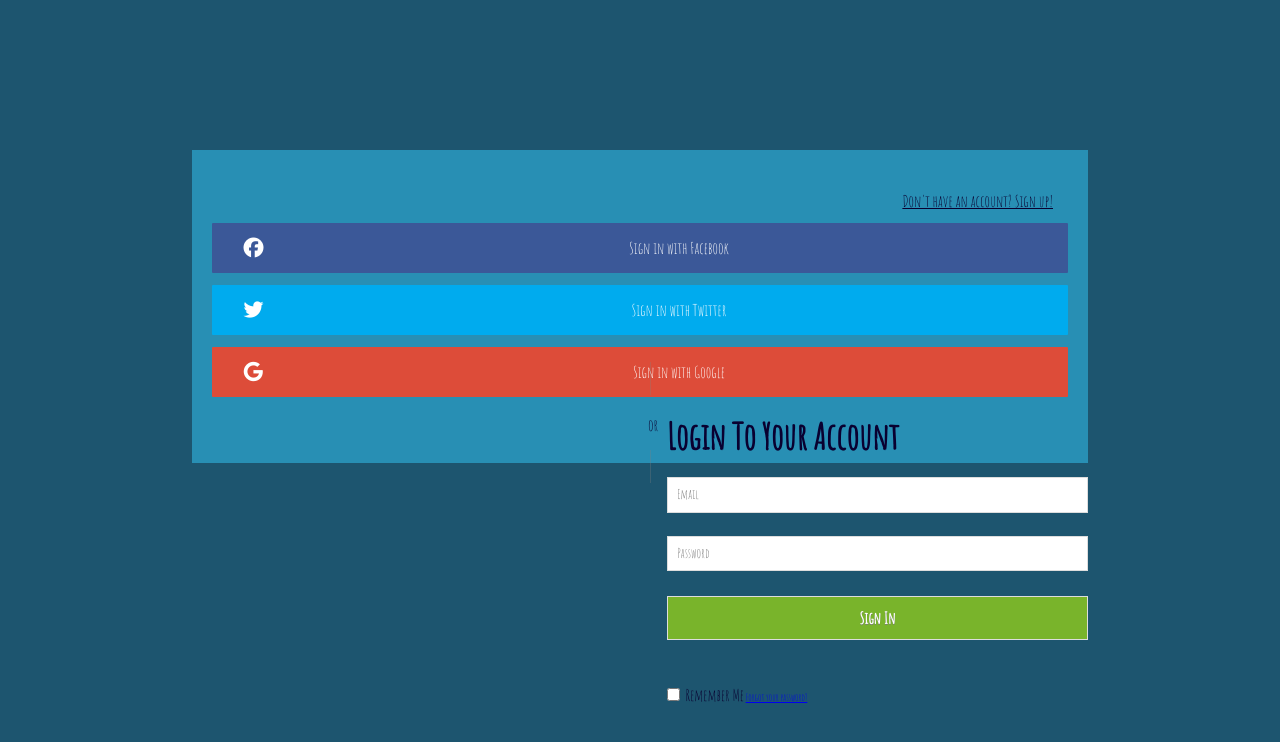
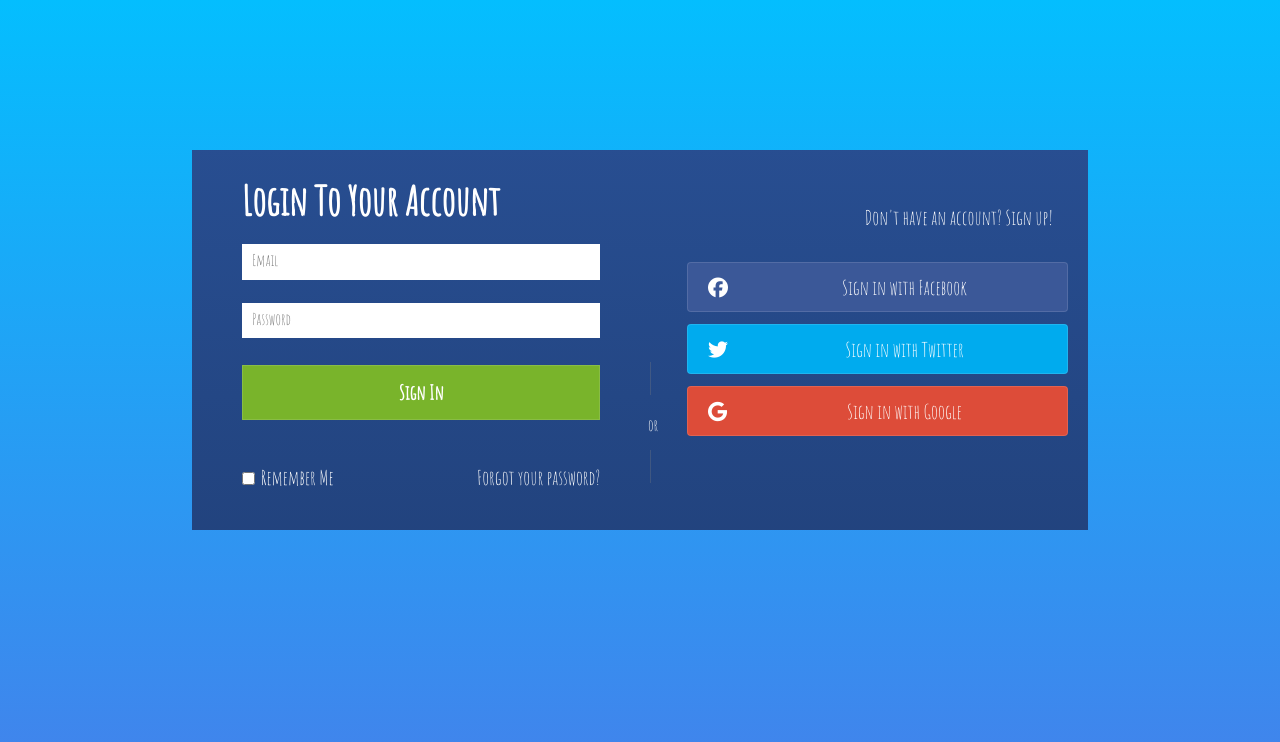
Before and after one commit to deiviiss/memorama-js, a website: page src/login.html in a window 1280 px wide. Drawn offline with Linux system fonts and the light colour scheme.

Commit message:
refactor: :art: Change of CSS code structure and visual upgrades
Change in tabulation and spacing to standardize, changes in variables and colors used, and removal of code that was not being implemented

```diff
--- a/src/styles/login.css
+++ b/src/styles/login.css
@@ -1,15 +1,12 @@
 @import url('https://fonts.googleapis.com/css2?family=Amatic+SC&display=swap');
 
 :root {
-  --blue: #288FB4;
-  --complementary: #1D556F;
-  --beige: #EFDDB2;
-  --red: #FA360A;
-  --black: #000000;
-  --dark-blue: #090030;
-  --dark-complementary: #0C3C78;
-  --dark-font: #04879C;
-  --red-dark: #F30A49;
+  --bg-primary: linear-gradient(to top, #4481eb 0%, #04befe 100%) fixed no-repeat;
+  --bg-secundary: linear-gradient(to top, #1e3c72 0%, #1e3c72 1%, #2a5298 100%) fixed no-repeat;
+  --bg-modal: linear-gradient(to top, #ffa366 0%, #f4cda5 100%) fixed no-repeat;
+  --bg-card: linear-gradient(-60deg, #ff5858 0%, #f09819 100%) fixed no-repeat;
+  --complementary-dark: #090030;
+  --complementary-light: #ffff;
   --sm: 1.6rem;
   --md: 3.6rem;
   --lg: 6.4rem;
@@ -24,7 +21,8 @@
 html {
   font-size: 62.5%;
   font-family: 'Amatic SC', cursive;
-  background-color: var(--complementary);
+  background: var(--bg-primary);
+  background-size: cover;
 }
 
 .register-account{
@@ -37,7 +35,7 @@ html {
 
 .login-form input{
     width: 100%;
-    border: 1px solid #dddddd;
+    border: 0.1rem solid rgba(255, 255, 255, 0.12);
     padding: 0.7em;
     margin: 0.6em 0;
     border-radius: 0;
@@ -49,7 +47,8 @@ html {
 }
 
 .signform {
-    background-color: var(--blue);
+    background: var(--bg-secundary);
+    background-size: cover;
     padding-bottom: 4rem;
     padding-top: 3.5rem;
     margin: 0 auto;
@@ -57,94 +56,86 @@ html {
 }
 
 .bts {
-    padding: 2em;
+    display: flex;
+    flex-direction: column;
+    width: 100%;
+    padding: 2rem;
     margin: 0.6em 0;
 }
 
 .bts-a{
-    float:right;
+    float: right;
     margin-right: 3.5rem;
-    font-size: var(--sm);
-    color: var(--dark-blue);
+    font-size: 2rem;
+    color: var(--complementary-light);
+    text-decoration: none;
 }
 
 .bts-a:hover{
-    color: #79b42b;
-    text-decoration: none;
-    background: white;
+    color: var(--complementary-dark);
+    background: var(--bg-modal);
+    background-size: cover;
 }
 
 .bts span {
     text-align: center;
-    font-size: var(--sm);
+    font-size: 2rem;
     font-family: 'Amatic SC', cursive;
 }
 
 .social {
-    transition: background 200ms ease-in-out 0s;
-    -webkit-transition: background 200ms ease-in-out 0s;
-    -moz-transition: background 200ms ease-in-out 0s;
-    -o-transition: background 200ms ease-in-out 0s;
-    -ms-transition: background 200ms ease-in-out 0s;
     margin-top: 1.2rem;
-    -webkit-border-top-left-radius:1px;
-    -moz-border-radius-topleft:1px;
-    border-top-left-radius:1px;
-    -webkit-border-top-right-radius:1px;
-    -moz-border-radius-topright:1px;
-    border-top-right-radius:1px;
-    -webkit-border-bottom-right-radius:1px;
-    -moz-border-radius-bottomright:1px;
-    border-bottom-right-radius:1px;
-    -webkit-border-bottom-left-radius:1px;
-    -moz-border-radius-bottomleft:1px;
-    border-bottom-left-radius:1px;
-    text-indent:0;
-    display:block;
-    color:#ffffff;
-    height:5rem;
-    line-height:5rem;
+    display: block;
+    color: var(--complementary-light);
+    height: 5rem;
+    line-height: 5rem;
     width: 100%;
-    text-decoration:none;
-    text-align:center;
+    text-decoration: none;
+    text-align: center;
 }
 
 .fblogin {
-    background-color:#3b5898;
+    background-color: #3b5898;
+    border: 0.1rem solid rgba(255, 255, 255, 0.12);
+    border-radius: .4rem;
 }
 
 .fblogin:hover {
-    background-color:#5177c2;
+    background-color: #5177c2;
 }
 
 .fblogin:active {
-    position:relative;
-    top:0.1rem;
+    position: relative;
+    top: 0.1rem;
 }
 
 .gplogin {
-    background-color:#dd4c39;
+    background-color: #dd4c39;
+    border: 0.1rem solid rgba(255, 255, 255, 0.12);
+    border-radius: .4rem;
 }
 
 .gplogin:hover {
-    background-color:#f06e60;
+    background-color: #f06e60;
 }
 
 .gplogin:active {
-    position:relative;
-    top:0.1rem;
+    position: relative;
+    top: 0.1rem;
 }
 
 .twlogin {
-    background-color:#00abee;
+    background-color: #00abee;
+    border: 0.1rem solid rgba(255, 255, 255, 0.12);
+    border-radius: .4rem;
 }
 
 .twlogin:hover {
-    background-color:#4cbde6;
+    background-color: #4cbde6;
 }
 
 .twlogin:active {
-    position:relative;
+    position: relative;
     top: 0.1rem;
 }
 
@@ -158,35 +149,34 @@ html {
 }
 
 .subbt {
-    text-shadow: 0 1px 0 rgba(122, 122, 122, 0.85);
-    transition: background 500ms ease-in-out 0s;
-    -webkit-transition: background 500ms ease-in-out 0s;
-    -moz-transition: background 500ms ease-in-out 0s;
-    -o-transition: background 500ms ease-in-out 0s;
-    -ms-transition: background 500ms ease-in-out 0s;
     background-color: #79b42b;
-    border: none;
-    color: #FFF;
+    color: var(--complementary-light);
     padding: 1rem 1.5rem 1rem 1.5rem;
-    margin-top: 1 rem;
+    margin-top: 1rem;
     cursor: pointer;
-    font-size: var(--sm);
+    font-size: 2rem;
     border-radius: .3rem;
-    width: 218px;
+    width: 22rem;
     font-family: 'Amatic SC', cursive;
     font-weight: 700;
     font-style: normal;
 }
 
-.right a {
+.left a {
     position: relative;
-    color: var(--dark-blue);
+    color: var(--complementary-light);
     text-decoration: none;
     font-family: 'Amatic SC', cursive;
     font-weight: 400;
     font-style: normal;
-    font-size: var(--sm);
+    font-size: 2rem;
     float: right;
+}
+
+.left a:hover {
+    color: var(--complementary-dark);
+    background: var(--bg-modal);
+    background-size: cover;
 }
 
 .headit {
@@ -195,13 +185,14 @@ html {
 }
 
 .headit h4{
-    font-size: var(--md);
-    color: var(--dark-blue);
+    font-size: 4rem;
+    font-weight: 1000;
+    color: var(--complementary-light);
 }
 
 .bts a:hover{
     text-decoration: none;
-    color: white;
+    color: rgb(255, 255, 255);
 }
 
 .bts a:active{
@@ -212,6 +203,14 @@ html {
 .bts a:focus{
     text-decoration: none;
     color: white;
+}
+
+.bts i{
+    margin: 1.5rem 1.5rem 1.5rem 2rem;
+    float: left;
+    width: 5%;
+    font-size: 2rem;
+    margin-left: 2rem;
 }
 
 .headit a {
@@ -225,16 +224,16 @@ html {
 form#login-form:before {
     content: 'or';
     font-size: var(--sm);
-    color: var(--dark-blue);
+    color: var(--complementary-light);
     position: absolute;
     top: 0;
     right: 0;
     left: 0;
     bottom: 0;
     margin: auto;
-    height: 0.5em;
-    width: 0.5em;
-    left: 1.5em;
+    height: 0.5rem;
+    width: 0.5rem;
+    left: 1.5rem;
     z-index: 900;
 }
 
@@ -247,19 +246,18 @@ form#login-form:after {
     height: 3.25em;
     width: 0.1em;
     left: 2.15em;
-    -moz-box-shadow: 0 8.8em 0 0 rgba(128, 128, 128, 0.3);
-    -webkit-box-shadow: 0 8.8em 0 0 rgba(128, 128, 128, 0.3);
     box-shadow: 0 8.8em 0 0 rgba(128, 128, 128, 0.3);
 }
 
 .remember{
-    color: var(--dark-blue);
-    font-size: var(--sm);
+    color: var(--complementary-light);
+    font-size: 2rem;
     margin-left: .4rem;
 }
 
 ::placeholder {
     font-family: 'Amatic SC', cursive;
+    font-size: var(--sm);
 }
 
 /*Media Query */
@@ -269,56 +267,63 @@ form#login-form:after {
         left: 25%;
     }
 }
+
 @media screen  and (max-width: 1400px) and (min-width: 1230px) {
     .signform {
         width: 70%;
         left: 25%;
     }
 }
+
 @media screen  and (max-width: 1230px) and (min-width: 1000px) {
     .signform {
         width: 60%;
         left: 15%;
     }
 }
+
 @media screen  and (max-width: 1000px) and (min-width: 900px) {
     .signform {
         width: 70%;
         left: 10%;
     }
 }
+
 @media screen  and (max-width: 900px) and (min-width: 750px) {
     .signform {
         width: 80%;
         left: 8%;
     }
 }
+
 @media screen  and (max-width: 750px) and (min-width: 640px) {
     .signform {
         width: 90%;
         left: 1%;
     }
 }
+
 @media screen  and (min-width: 640px) {
-.left {
+    .rigth {
         width: 47%;
         display: inline-table;
+        padding-top: 2rem;
         margin-left: 2rem;
         float: right;
     }
-.right {
+
+    .left {
         width: 40%;
         display: inline-table;
         margin-left: 5rem;
     }
 }
 @media screen  and (max-width: 640px) {
-.left {
+    .rigth {
         width: 100%;
-    display: inline-table;
         margin-bottom: 2rem;
     }
-.right {
+    .left {
         width: 85%;
         display: inline-table;
         margin-left: 2rem;
@@ -329,14 +334,8 @@ form#login-form:after {
     }
     form#login-form:before {
         content: '';
-    position: absolute;
-    top: 0;
-    right: 0;
-    left: 0;
-    bottom: 0;
-    margin: auto;
     }
-form#login-form:after {
+    /* form#login-form:after {
         content: '';
         position: absolute;
         top: 0;
@@ -348,12 +347,11 @@ form#login-form:after {
         width: 0em;
         left: 0em;
         top: 0em;
+    } */
 }
-}
-@media screen  and (max-width: 1500px) and (min-width: 650px) {
+@media screen  and (max-width: 1500px) and (min-width: 640px) {
     form#login-form::before {
         font-size: var(--sm);
-    color: var(--dark-blue);
         position: absolute;
         top: 0;
         right: 0;
@@ -366,6 +364,7 @@ form#login-form::before {
         top: 2.4em;
         z-index: 900;
     }
+
     form#login-form::after {
         content: '';
         position: absolute;
@@ -379,35 +378,30 @@ form#login-form::after {
         width: 0.1em;
         left: 2.15em;
         top: -2.8em;
-    -moz-box-shadow: 0 8.8em 0 0 rgba(128, 128, 128, 0.3);
-    -webkit-box-shadow: 0 8.8em 0 0 rgba(128, 128, 128, 0.3);
         box-shadow: 0 8.8em 0 0 rgba(128, 128, 128, 0.3);
     }
 }
+
 @media screen  and (max-width: 640px) and (min-width: 460px) {
     .signform {
         left: 25%;
     }
 }
+
 @media screen  and (max-width: 460px) and (min-width: 400px) {
     .signform {
         left: 20%;
     }
 }
+
 @media screen  and (max-width: 400px) and (min-width: 320px) {
     .signform {
         left: 10%;
     }
 }
+
 @media screen  and (max-width: 320px) {
     .signform {
         left: 1%;
     }
 }
-.bts i{
-    margin: 1.5rem 1.5rem 1.5rem 2rem;
-    float: left;
-    width: 5%;
-    font-size: 2rem;
-    margin-left: 2rem;
-}
```
Lines whose indentation alone changed are shown as unchanged.
